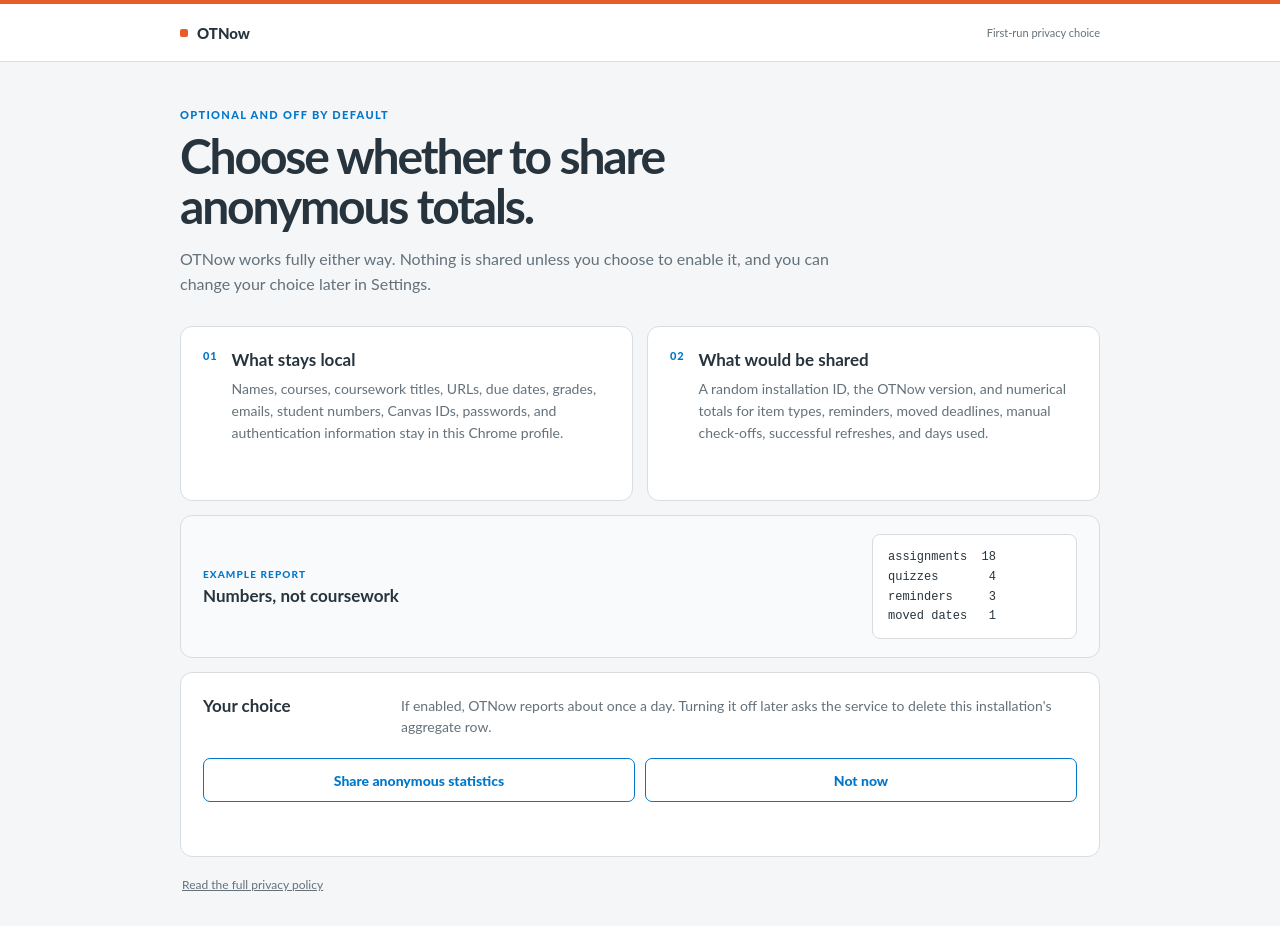
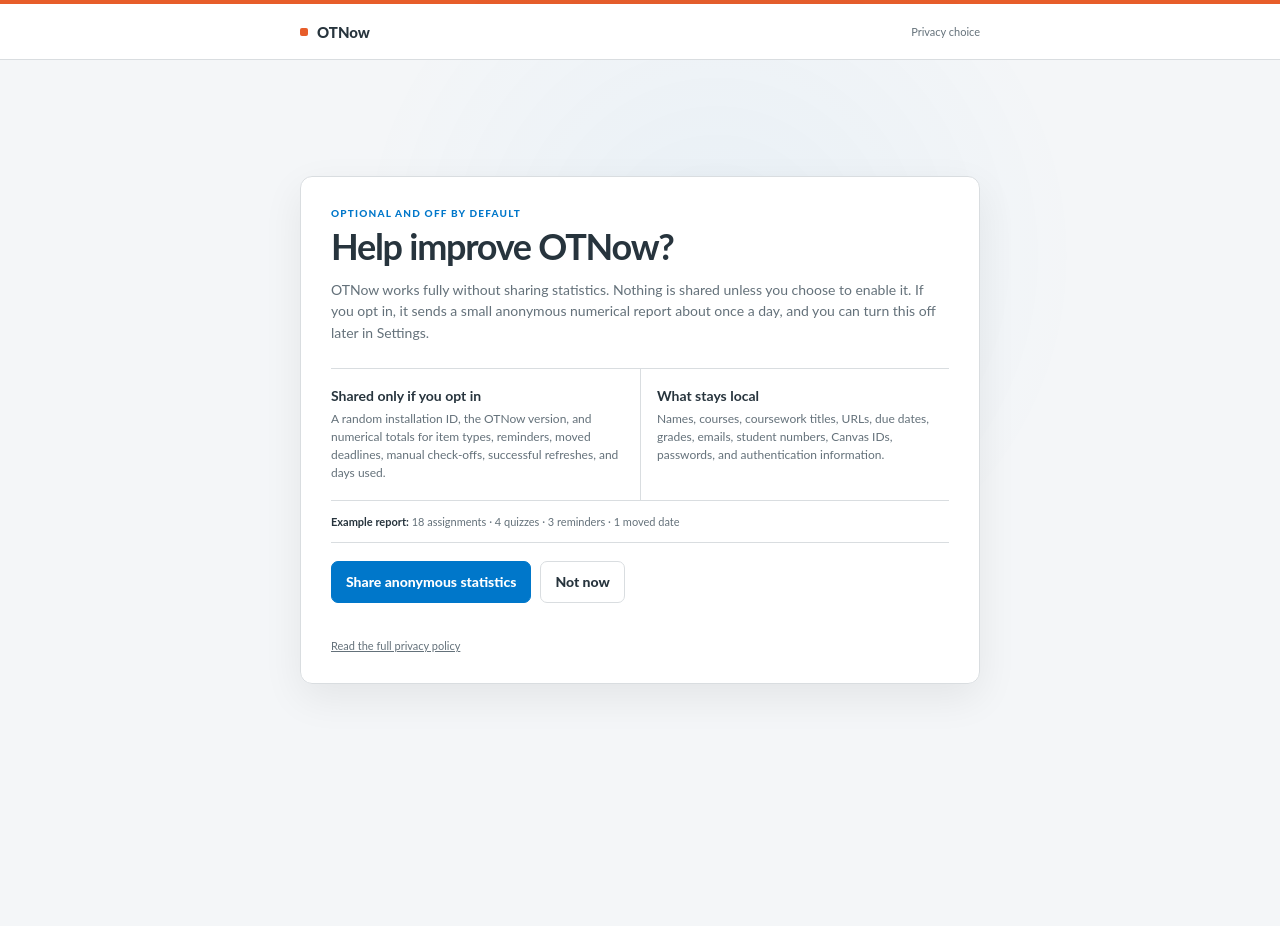
Before and after one commit to sil6428/OTNow, a website with bundled scripts: page options/onboarding.html in a window 1280 px wide. After the commit the page ends 800 px from the top, so only its background shows below. Built offline with nearby package versions, Linux system fonts and the light colour scheme; no server answers.

Commit message:
Add reactive backgrounds to OTNow pages

```diff
--- a/options/onboarding.css
+++ b/options/onboarding.css
@@ -1,11 +1,9 @@
 :root {
   color-scheme: light dark;
-  --navy: #003c71;
   --blue: #0077ca;
   --orange: #e75d2a;
   --background: #f4f6f8;
   --surface: #ffffff;
-  --surface-soft: #f8fafb;
   --text: #27343d;
   --muted: #64717a;
   --line: #d9dde0;
@@ -15,12 +13,10 @@
 
 @media (prefers-color-scheme: dark) {
   :root {
-    --navy: #082f49;
     --blue: #55b7f3;
     --orange: #ff875d;
     --background: #101820;
     --surface: #19232c;
-    --surface-soft: #202d37;
     --text: #f1f4f6;
     --muted: #b1bbc2;
     --line: #3e4c56;
@@ -29,50 +25,49 @@
 }
 
 * { box-sizing: border-box; }
-body { min-width: 320px; margin: 0; border-top: 4px solid var(--orange); background: var(--background); color: var(--text); font-size: 14px; }
-.topbar { display: flex; align-items: center; justify-content: space-between; min-height: 58px; padding: 0 max(22px, calc((100vw - 920px) / 2)); border-bottom: 1px solid var(--line); background: var(--surface); color: var(--muted); font-size: 11px; }
+html { min-height: 100%; background: var(--background); }
+body { min-width: 320px; min-height: 100vh; margin: 0; border-top: 4px solid var(--orange); background: var(--background); color: var(--text); font-size: 14px; }
+.wash { position: fixed; inset: 0; z-index: 0; pointer-events: none; background: radial-gradient(520px circle at var(--x, 56%) var(--y, 32%), color-mix(in srgb, var(--blue) 5%, transparent), transparent 70%); transition: background .1s linear; }
+.topbar, main { position: relative; z-index: 1; }
+.topbar { display: flex; align-items: center; justify-content: space-between; min-height: 56px; padding: 0 max(20px, calc((100vw - 680px) / 2)); border-bottom: 1px solid var(--line); background: color-mix(in srgb, var(--surface) 96%, transparent); color: var(--muted); font-size: 11px; }
 .brand { display: inline-flex; align-items: center; gap: 9px; color: var(--text); font-size: 15px; font-weight: 800; text-decoration: none; }
 .brand-mark { width: 8px; height: 8px; border-radius: 2px; background: var(--orange); }
-main { width: min(920px, calc(100% - 36px)); margin: 46px auto 34px; }
-.hero { max-width: 720px; }
-.eyebrow { margin: 0 0 10px; color: var(--blue); font-size: 11px; font-weight: 800; letter-spacing: .12em; text-transform: uppercase; }
-h1 { margin: 0; font-size: clamp(32px, 5vw, 48px); line-height: 1.04; letter-spacing: -.045em; }
-.lead { max-width: 680px; margin: 16px 0 30px; color: var(--muted); font-size: 16px; line-height: 1.55; }
-.information-grid { display: grid; grid-template-columns: 1fr 1fr; gap: 14px; }
-.information-card { display: grid; grid-template-columns: auto 1fr; gap: 14px; min-height: 175px; padding: 22px; border: 1px solid var(--line); border-radius: 12px; background: var(--surface); }
-.section-number { color: var(--blue); font-size: 11px; font-weight: 800; letter-spacing: .08em; }
-h2 { margin: 0 0 8px; font-size: 17px; }
-.information-card p, .decision p { margin: 0; color: var(--muted); line-height: 1.55; }
-.example { display: flex; align-items: center; justify-content: space-between; gap: 24px; margin-top: 14px; padding: 18px 22px; border: 1px solid var(--line); border-radius: 12px; background: var(--surface-soft); }
-.example-label { margin: 0 0 5px; color: var(--blue); font-size: 10px; font-weight: 800; letter-spacing: .11em; text-transform: uppercase; }
-.example h2 { margin: 0; }
-pre { min-width: 205px; margin: 0; padding: 12px 15px; border: 1px solid var(--line); border-radius: 8px; background: var(--surface); color: var(--text); font: 12px/1.55 ui-monospace, SFMono-Regular, Consolas, monospace; }
-.decision { margin-top: 14px; padding: 22px; border: 1px solid var(--line); border-radius: 12px; background: var(--surface); }
-.decision-copy { display: grid; grid-template-columns: 180px 1fr; gap: 18px; align-items: start; }
-.actions { display: grid; grid-template-columns: 1fr 1fr; gap: 10px; margin-top: 20px; }
-.choice { min-height: 44px; padding: 10px 14px; border: 1px solid var(--blue); border-radius: 7px; background: var(--surface); color: var(--blue); font: inherit; font-weight: 800; cursor: pointer; }
-.choice:hover, .choice:focus-visible { background: color-mix(in srgb, var(--blue) 8%, var(--surface)); }
+main { display: grid; width: min(680px, calc(100% - 32px)); min-height: calc(100vh - 60px); margin: auto; padding: 36px 0; place-items: center; }
+.consent { width: 100%; padding: 30px; border: 1px solid var(--line); border-radius: 12px; background: color-mix(in srgb, var(--surface) 97%, transparent); box-shadow: 0 14px 40px color-mix(in srgb, #000 7%, transparent); }
+.eyebrow { margin: 0 0 8px; color: var(--blue); font-size: 10px; font-weight: 800; letter-spacing: .12em; text-transform: uppercase; }
+h1 { margin: 0; font-size: clamp(28px, 5vw, 36px); line-height: 1.1; letter-spacing: -.035em; }
+.lead { margin: 12px 0 24px; color: var(--muted); font-size: 14px; line-height: 1.55; }
+.disclosure { display: grid; grid-template-columns: 1fr 1fr; border-block: 1px solid var(--line); }
+.disclosure section { padding: 18px 16px 18px 0; }
+.disclosure section + section { padding-right: 0; padding-left: 16px; border-left: 1px solid var(--line); }
+h2 { margin: 0 0 6px; font-size: 14px; }
+.disclosure p, .success p { margin: 0; color: var(--muted); font-size: 12px; line-height: 1.5; }
+.example { margin: 0; padding: 14px 0; border-bottom: 1px solid var(--line); color: var(--muted); font-size: 11px; }
+.example strong { color: var(--text); }
+.decision { padding-top: 18px; }
+.actions { display: flex; gap: 9px; }
+.choice { min-height: 42px; padding: 9px 14px; border: 1px solid var(--line); border-radius: 7px; background: var(--surface); color: var(--text); font: inherit; font-weight: 800; cursor: pointer; }
+.choice.primary { border-color: var(--blue); background: var(--blue); color: #fff; }
+.choice:hover, .choice:focus-visible { border-color: var(--blue); }
+.choice.primary:hover, .choice.primary:focus-visible { filter: brightness(1.06); }
 .choice:disabled { cursor: wait; opacity: .55; }
-.status { min-height: 20px; margin: 12px 0 0 !important; font-size: 12px; }
-.success { display: grid; grid-template-columns: auto 1fr; gap: 12px; align-items: start; margin-top: 14px; padding: 14px; border: 1px solid color-mix(in srgb, var(--green) 35%, var(--line)); border-radius: 9px; background: color-mix(in srgb, var(--green) 6%, var(--surface)); }
+.status { min-height: 18px; margin: 10px 0 0; color: var(--muted); font-size: 12px; }
+.success { display: grid; grid-template-columns: auto 1fr; gap: 11px; align-items: start; margin-top: 12px; padding: 12px; border: 1px solid color-mix(in srgb, var(--green) 35%, var(--line)); border-radius: 8px; background: color-mix(in srgb, var(--green) 6%, var(--surface)); }
 .success[hidden] { display: none; }
-.success-mark { display: grid; width: 24px; height: 24px; place-items: center; border-radius: 50%; background: var(--green); color: white; font-weight: 900; }
-.success h2 { margin: 1px 0 4px; font-size: 14px; }
-.success p { margin-bottom: 8px; font-size: 12px; }
+.success-mark { display: grid; width: 22px; height: 22px; place-items: center; border-radius: 50%; background: var(--green); color: #fff; font-weight: 900; }
+.success h2 { margin: 1px 0 3px; }
 .stats-link { color: var(--blue); font-size: 12px; font-weight: 800; }
-footer { padding: 18px 2px 0; }
-footer a { color: var(--muted); font-size: 12px; }
+footer { padding-top: 5px; }
+footer a { color: var(--muted); font-size: 11px; }
 footer a:hover, footer a:focus-visible { color: var(--blue); }
 
-@media (max-width: 680px) {
-  .topbar { padding: 0 18px; }
-  main { margin-top: 28px; }
-  .information-grid { grid-template-columns: 1fr; }
-  .information-card { min-height: 0; }
-  .example { align-items: stretch; flex-direction: column; }
-  pre { min-width: 0; }
-  .decision-copy { grid-template-columns: 1fr; gap: 0; }
-  .actions { grid-template-columns: 1fr; }
+@media (max-width: 620px) {
+  main { align-items: start; padding-top: 24px; }
+  .consent { padding: 22px 20px; }
+  .disclosure { grid-template-columns: 1fr; }
+  .disclosure section { padding-right: 0; }
+  .disclosure section + section { padding-top: 0; padding-left: 0; border-left: 0; }
+  .actions { flex-direction: column; }
 }
 
 @media (prefers-reduced-motion: reduce) {
--- a/options/onboarding.html
+++ b/options/onboarding.html
@@ -7,53 +7,36 @@
     <link rel="stylesheet" href="onboarding.css">
   </head>
   <body>
+    <div class="wash" aria-hidden="true"></div>
     <header class="topbar">
       <a class="brand" href="../panel/panel.html" aria-label="OTNow"><span class="brand-mark" aria-hidden="true"></span>OTNow</a>
-      <span>First-run privacy choice</span>
-    </header>
-    <main>
-      <header class="hero">
-        <p class="eyebrow">Optional and off by default</p>
-        <h1>Choose whether to share anonymous totals.</h1>
-        <p class="lead">OTNow works fully either way. Nothing is shared unless you choose to enable it, and you can change your choice later in Settings.</p>
+      <span>Privacy choice</span>
     </header>
 
-      <div class="information-grid">
-        <section class="information-card" aria-labelledby="local-heading">
-          <span class="section-number" aria-hidden="true">01</span>
-          <div>
-            <h2 id="local-heading">What stays local</h2>
-            <p>Names, courses, coursework titles, URLs, due dates, grades, emails, student numbers, Canvas IDs, passwords, and authentication information stay in this Chrome profile.</p>
-          </div>
+    <main>
+      <section class="consent" aria-labelledby="consent-heading">
+        <header class="intro">
+          <p class="eyebrow">Optional and off by default</p>
+          <h1 id="consent-heading">Help improve OTNow?</h1>
+          <p class="lead">OTNow works fully without sharing statistics. Nothing is shared unless you choose to enable it. If you opt in, it sends a small anonymous numerical report about once a day, and you can turn this off later in Settings.</p>
+        </header>
+
+        <div class="disclosure">
+          <section>
+            <h2>Shared only if you opt in</h2>
+            <p>A random installation ID, the OTNow version, and numerical totals for item types, reminders, moved deadlines, manual check-offs, successful refreshes, and days used.</p>
           </section>
-
-        <section class="information-card" aria-labelledby="shared-heading">
-          <span class="section-number" aria-hidden="true">02</span>
-          <div>
-            <h2 id="shared-heading">What would be shared</h2>
-            <p>A random installation ID, the OTNow version, and numerical totals for item types, reminders, moved deadlines, manual check-offs, successful refreshes, and days used.</p>
-          </div>
+          <section>
+            <h2>What stays local</h2>
+            <p>Names, courses, coursework titles, URLs, due dates, grades, emails, student numbers, Canvas IDs, passwords, and authentication information.</p>
           </section>
         </div>
 
-      <section class="example" aria-labelledby="example-heading">
-        <div>
-          <p class="example-label">Example report</p>
-          <h2 id="example-heading">Numbers, not coursework</h2>
-        </div>
-        <pre aria-label="Example anonymous numerical report"><code>assignments  18
-quizzes       4
-reminders     3
-moved dates   1</code></pre>
-      </section>
+        <p class="example"><strong>Example report:</strong> 18 assignments · 4 quizzes · 3 reminders · 1 moved date</p>
 
-      <section class="decision" aria-labelledby="decision-heading">
-        <div class="decision-copy">
-          <h2 id="decision-heading">Your choice</h2>
-          <p>If enabled, OTNow reports about once a day. Turning it off later asks the service to delete this installation's aggregate row.</p>
-        </div>
+        <div class="decision">
           <div class="actions" id="actions">
-          <button id="share" class="choice" type="button">Share anonymous statistics</button>
+            <button id="share" class="choice primary" type="button">Share anonymous statistics</button>
             <button id="decline" class="choice" type="button">Not now</button>
           </div>
           <p id="status" class="status" role="status"></p>
@@ -65,10 +48,13 @@ moved dates   1</code></pre>
               <a id="stats-link" class="stats-link" target="_blank" rel="noopener noreferrer">View OTNow Stats</a>
             </div>
           </div>
-      </section>
+        </div>
 
         <footer><a href="../PRIVACY.md" target="_blank" rel="noopener noreferrer">Read the full privacy policy</a></footer>
+      </section>
     </main>
+
+    <script src="reactive-background.js" defer></script>
     <script type="module" src="onboarding.js"></script>
   </body>
 </html>
--- a/scripts/check.mjs
+++ b/scripts/check.mjs
@@ -34,6 +34,7 @@ const requiredFiles = [
   "src/announcement-read.js",
   "options/onboarding.html",
   "options/onboarding.js",
+  "options/reactive-background.js",
   "stats-worker/src/support-assets.js",
 ];
 await Promise.all(requiredFiles.map((file) => access(resolve(root, file), constants.R_OK)));
@@ -96,6 +97,8 @@ assert.match(onboarding, /Example report/i);
 assert.match(onboarding, /Share anonymous statistics/i);
 assert.match(onboarding, /Not now/i);
 assert.match(onboarding, /View OTNow Stats/i);
+assert.match(onboarding, /class="wash"/i, "First-run consent must include the reactive background wash");
+assert.match(onboarding, /reactive-background\.js/i, "First-run consent must load the reactive background");
 assert.doesNotMatch(onboarding, /checked/i, "First-run consent must not be preselected");
 
 console.log(`OTNow package check passed (${requiredFiles.length} required files).`);
--- a/stats-worker/src/worker.js
+++ b/stats-worker/src/worker.js
@@ -1,6 +1,6 @@
 import { DASHBOARD_PAGE, DASHBOARD_SCRIPT } from "./dashboard-assets.js";
 import { PRIVACY_PAGE } from "./privacy-assets.js";
-import { SUPPORT_PAGE } from "./support-assets.js";
+import { SUPPORT_PAGE, SUPPORT_SCRIPT, UNINSTALL_PAGE } from "./support-assets.js";
 
 const MAX_BODY_BYTES = 4096;
 const MAX_RATING_BYTES = 256;
@@ -695,7 +695,9 @@ export default {
     }
     if ((url.pathname === "/" || url.pathname === "/dashboard") && request.method === "GET") return htmlResponse(DASHBOARD_PAGE);
     if ((url.pathname === "/privacy" || url.pathname === "/privacy/") && request.method === "GET") return htmlResponse(PRIVACY_PAGE);
-    if (["/support", "/support/", "/uninstall", "/uninstall/"].includes(url.pathname) && request.method === "GET") return htmlResponse(SUPPORT_PAGE);
+    if (["/support", "/support/"].includes(url.pathname) && request.method === "GET") return htmlResponse(SUPPORT_PAGE);
+    if (["/uninstall", "/uninstall/"].includes(url.pathname) && request.method === "GET") return htmlResponse(UNINSTALL_PAGE);
+    if (url.pathname === "/support.js" && request.method === "GET") return htmlResponse(SUPPORT_SCRIPT, "text/javascript; charset=utf-8");
     if (url.pathname === "/dashboard.js" && request.method === "GET") return htmlResponse(DASHBOARD_SCRIPT, "text/javascript; charset=utf-8");
     if (url.pathname === "/favicon.svg" && request.method === "GET") return htmlResponse(FAVICON_SVG, "image/svg+xml; charset=utf-8");
     return json({ ok: false, error: "Not found" }, 404);
```
Also changed, not shown: options/reactive-background.js (added, +7 -0 lines), scripts/smoke-extension.mjs (+10 -1 lines), stats-worker/src/support-assets.js (+42 -16 lines), tests/stats-worker.test.mjs (+34 -12 lines). Lines whose indentation alone changed are shown as unchanged.
